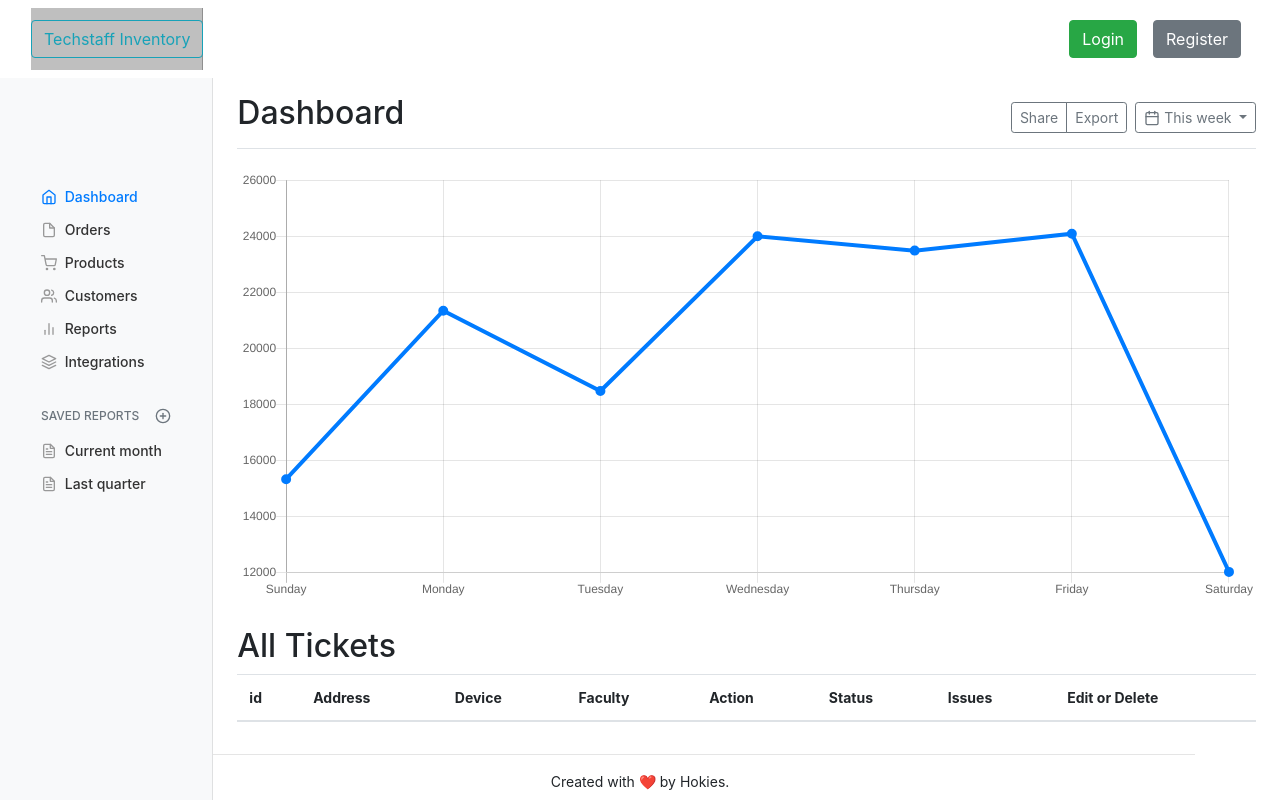
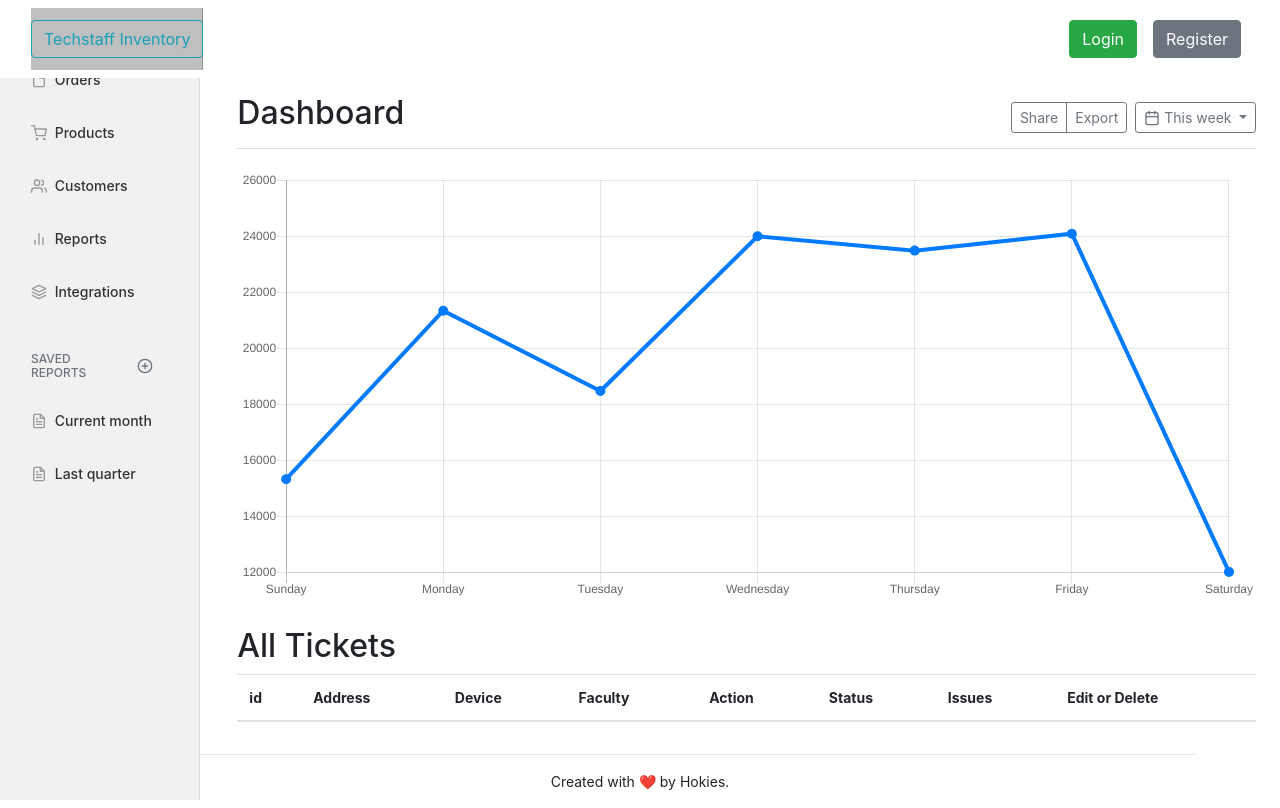
Before and after one commit to chenyuan99/Techstaff-Inventory, a Django app: page /dashboard in a window 1280 px wide. Run offline with Django 3.2, Linux system fonts and the light colour scheme; lists and menus that the app fills with data are empty; some libraries are stand-ins or nearby versions.

Commit message:
update side bar

```diff
--- a/hello/templates/base.html
+++ b/hello/templates/base.html
@@ -61,18 +61,67 @@
       text-align: center;
     }
 
-    .sidenav {
+    /* The side navigation menu */
+    .sidebar {
+      margin: 0;
+      padding: 0;
+      width: 200px;
+      background-color: #f1f1f1;
       position: fixed;
-  z-index: 1;
-  top: 100px;
-  left: 10px;
-  overflow-x: hidden;
-  padding: 80px 0;
+      height: 100%;
+      overflow: auto;
     }
 
-.sidenav a {
-  padding: 6px 8px 6px 16px;
-  color: #2196F3;
+    /* Sidebar links */
+    .sidebar a {
+      display: block;
+      color: black;
+      padding: 16px;
+      text-decoration: none;
+    }
+
+    /* Active/current link */
+    .sidebar a.active {
+      background-color: #4CAF50;
+      color: white;
+    }
+
+    /* Links on mouse-over */
+    .sidebar a:hover:not(.active) {
+      background-color: #555;
+      color: white;
+    }
+
+    /* Page content. The value of the margin-left property should match the value of the sidebar's width property */
+    div.content {
+      margin-left: 200px;
+      padding: 1px 16px;
+      height: 1000px;
+    }
+
+    /* On screens that are less than 700px wide, make the sidebar into a topbar */
+    @media screen and (max-width: 700px) {
+      .sidebar {
+        width: 100%;
+        height: auto;
+        position: relative;
+      }
+
+      .sidebar a {
+        float: left;
+      }
+
+      div.content {
+        margin-left: 0;
+      }
+    }
+
+    /* On screens that are less than 400px, display the bar vertically, instead of horizontally */
+    @media screen and (max-width: 400px) {
+      .sidebar a {
+        text-align: center;
+        float: none;
+      }
     }
   </style>
 
@@ -81,7 +130,8 @@
 <body>
   <nav class="navbar sticky-top navbar-expand-lg navbar-light" style="background-color: white;">
     <div class="container-fluid">
-        <a class="navbar-brand" href="/"><button type="button" class="btn btn-outline-info">Techstaff Inventory</button></a>
+      <a class="navbar-brand" href="/"><button type="button" class="btn btn-outline-info">Techstaff
+          Inventory</button></a>
       <div class="navbar-header">
         <button class="navbar-toggler" type="button" data-toggle="collapse" data-target="#navbarSupportedContent"
           aria-controls="navbarSupportedContent" aria-expanded="false" aria-label="Toggle navigation">
@@ -102,10 +152,12 @@
                 Dashboard</button></a></li>
           <li class="nav-item"><a class="nav-link" href="/account"><button type="button" class="btn btn-light">
                 {{user.username|title}}</button></a></li>
-              <li class="nav-item"><a class="nav-link" href="/logout"><button type="button" class="btn btn-danger">logout</button></a></li>
+          <li class="nav-item"><a class="nav-link" href="/logout"><button type="button"
+                class="btn btn-danger">logout</button></a></li>
           {% else %}
           <li><a class="nav-link" href="/login"><button type="button" class="btn btn-success"> Login</button></a></li>
-              <li><a class="nav-link" href="/register"><button type="button" class="btn btn-secondary">Register</button></a></li>
+          <li><a class="nav-link" href="/register"><button type="button" class="btn btn-secondary">Register</button></a>
+          </li>
           {% endif %}
         </ul>
       </div>
--- a/hello/templates/main/dashboard.html
+++ b/hello/templates/main/dashboard.html
@@ -11,7 +11,7 @@
   <div class="container-fluid">
     <div class="row">
       <nav class="col-md-2 d-none d-md-block bg-light sidebar">
-        <div class="sidenav">
+        <div class="sidebar">
           <div class="container-fluid">
           <ul class="nav flex-column">
             <li class="nav-item">
```
Lines whose indentation alone changed are shown as unchanged.
